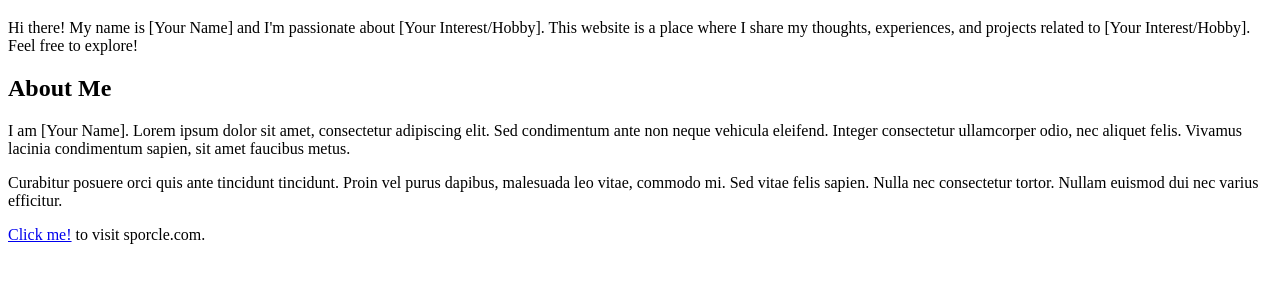
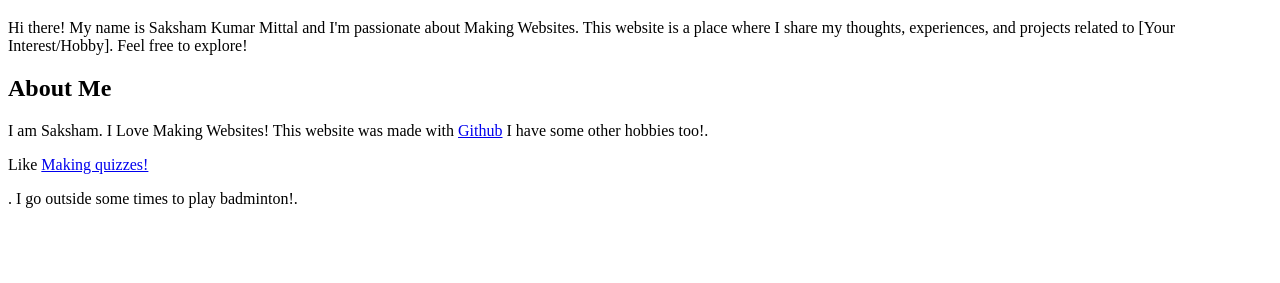
Before and after one commit to Nalphanumericwithadollar/Nalphanumericwithadollar.github.io, a plain HTML site: page index.html in a window 1280 px wide. Shown: the part 61-344 px from the top of the page. Drawn offline with Linux system fonts and the light colour scheme.

Commit message:
Update index.html
Updated Index.html

```diff
--- a/index.html
+++ b/index.html
@@ -8,14 +8,12 @@
 <body>
     <h1>Welcome to My Website!</h1>
 
-    <p>Hi there! My name is [Your Name] and I'm passionate about [Your Interest/Hobby]. This website is a place where I share my thoughts, experiences, and projects related to [Your Interest/Hobby]. Feel free to explore!</p>
+    <p>Hi there! My name is Saksham Kumar Mittal and I'm passionate about Making Websites. This website is a place where I share my thoughts, experiences, and projects related to [Your Interest/Hobby]. Feel free to explore!</p>
 
     <h2>About Me</h2>
-    <p>I am [Your Name]. Lorem ipsum dolor sit amet, consectetur adipiscing elit. Sed condimentum ante non neque vehicula eleifend. Integer consectetur ullamcorper odio, nec aliquet felis. Vivamus lacinia condimentum sapien, sit amet faucibus metus.</p>
+    <p>I am Saksham. I Love Making Websites! This website was made with <a href="Github.com" style="text-decoration: underline;">Github</a> I have some other hobbies too!.</p>
 
-    <p>Curabitur posuere orci quis ante tincidunt tincidunt. Proin vel purus dapibus, malesuada leo vitae, commodo mi. Sed vitae felis sapien. Nulla nec consectetur tortor. Nullam euismod dui nec varius efficitur.</p>
-
-    <a href="https://www.sporcle.com" style="text-decoration: underline;">Click me!</a> to visit sporcle.com.
+    <p> Like  <a href="https://www.sporcle.com" style="text-decoration: underline;">Making quizzes!</a></p>. I go outside some times to play badminton!.</p>
 
     <!-- You can add more content or sections here as needed -->
 
```
